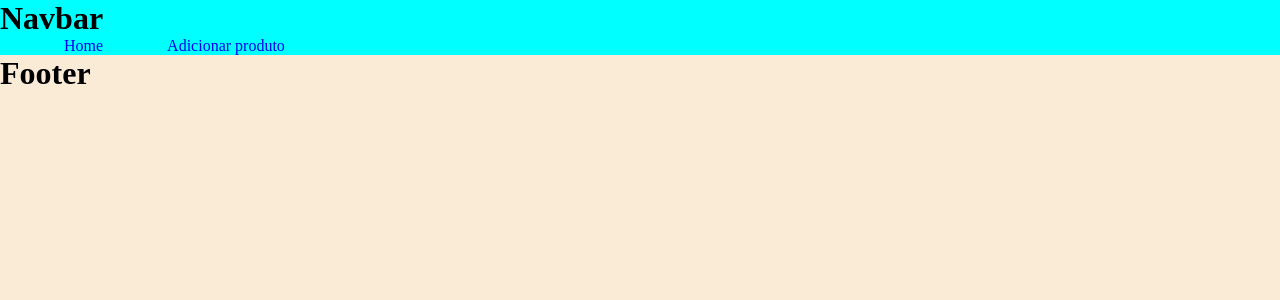
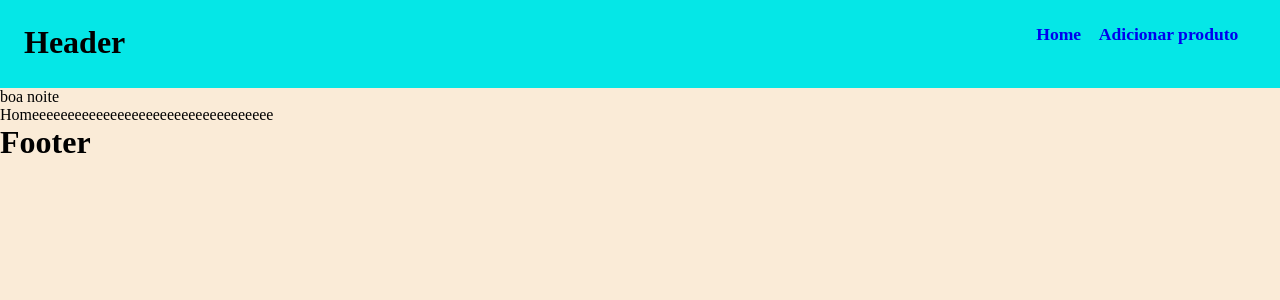
Before and after one commit to Arthur-zct/Csite, a React (Create React App) app in the folder csite/: page / in a window 1280 px wide. Shown: the top 300 px of the page. Built offline with nearby package versions, Linux system fonts and the light colour scheme.

Commit message:
Edição de arquivos
mexi em uns nomes de arquivos e dei uma mexida na header

```diff
--- a/csite/src/App.js
+++ b/csite/src/App.js
@@ -1,21 +1,25 @@
-import {BrowserRouter as Router, Route, Routes, Link} from 'react-router-dom';
+import {BrowserRouter as Router, Route, Routes} from 'react-router-dom';
 import Footer from './Paginas/footer';
-import Navbar from './Paginas/Navbar';
+import Header from './Paginas/Header';
 import Home from './Paginas/Home';
 import Adproduto from './Paginas/Adproduto';
 import './App.css';
 
+import Container from './Paginas/Container';
+
 function App() {
   return (
     <Router>
-      <Navbar/>
+
+      <Header/>
 
       <Routes>
-        <Route exact path='/Home' element={<Home/>}></Route>
+        <Route exact path='/' element={<Home/>}></Route>
         <Route exact path='/Adproduto' element={<Adproduto/>}></Route>
       </Routes>
 
       <Footer/>
+
     </Router>
   );
 }
--- /dev/null
+++ b/csite/src/Paginas/Container.js
@@ -0,0 +1,10 @@
+import React from "react";
+import Style from '../pagStyle/Container.module.css'
+
+export default function Container(props){
+    return(
+        <div className={Style.tamanho}>
+            {props.children}
+        </div>
+    )
+}
--- /dev/null
+++ b/csite/src/Paginas/Header.js
@@ -0,0 +1,17 @@
+import React from "react"
+import { Link } from "react-router-dom"
+import Styles from '../pagStyle/Header.module.css'
+
+export default function Header(){
+    return(
+        <header className={Styles.header}>
+            <h1>Header</h1>
+            <nav>
+                <ul>
+                    <li><Link to='/' className={Styles.link}>Home</Link></li>
+                    <li><Link to='/Adproduto' className={Styles.link}>Adicionar produto</Link></li>
+                </ul>
+            </nav>
+        </header>
+    )
+}
--- a/csite/src/Paginas/Home.js
+++ b/csite/src/Paginas/Home.js
@@ -3,9 +3,9 @@ import Categorias from '../Paginas/categorias';
 
 export default function Home(){
     return(
-        <div>
+        <section>
             <Categorias/>
             <a>Homeeeeeeeeeeeeeeeeeeeeeeeeeeeeeeeeee</a>
-        </div>
+        </section>
     )
 }
--- a/csite/src/Paginas/Navbar.js
+++ /dev/null
@@ -1,15 +0,0 @@
-import React from "react"
-import { Link } from "react-router-dom"
-import Styles from '../pagStyle/Navbar.module.css'
-
-export default function Navbar(){
-    return(
-        <header className={Styles.header}>
-            <h1>Navbar</h1>
-            <div>
-                <Link to='/Home' className={Styles.link}>Home</Link>
-                <Link to='/Adproduto' className={Styles.link}>Adicionar produto</Link>
-            </div>
-        </header>
-    )
-}
--- a/csite/src/Paginas/footer.js
+++ b/csite/src/Paginas/footer.js
@@ -2,8 +2,8 @@ import React from "react"
 
 export default function Footer(){
     return(
-        <div>
+        <footer>
             <h1>Footer</h1>
-        </div>
+        </footer>
     )
 }
--- /dev/null
+++ b/csite/src/pagStyle/Container.module.css
@@ -0,0 +1,3 @@
+.tamanho {
+    min-height: 70%;
+}
--- /dev/null
+++ b/csite/src/pagStyle/Header.module.css
@@ -0,0 +1,21 @@
+.header {
+    background-color: rgb(5, 231, 231);
+    height: 5.5em;
+    display: flex;
+    justify-content: space-between;
+    padding: 1.5em;
+}
+
+.header ul {
+    display: flex;
+    flex-wrap: wrap;
+    list-style: none;
+}
+
+.link {
+
+    margin-right: 1em;
+    font-weight: bold;
+    font-size: 1.1em;
+    text-decoration: none;
+}
--- a/csite/src/pagStyle/Navbar.module.css
+++ /dev/null
@@ -1,8 +0,0 @@
-.link {
-    margin-left: 5%;
-    text-decoration: none;
-}
-
-.header {
-    background-color: aqua;
-}
```
Also changed, not shown: csite/src/App.css (line endings or trailing spaces).
